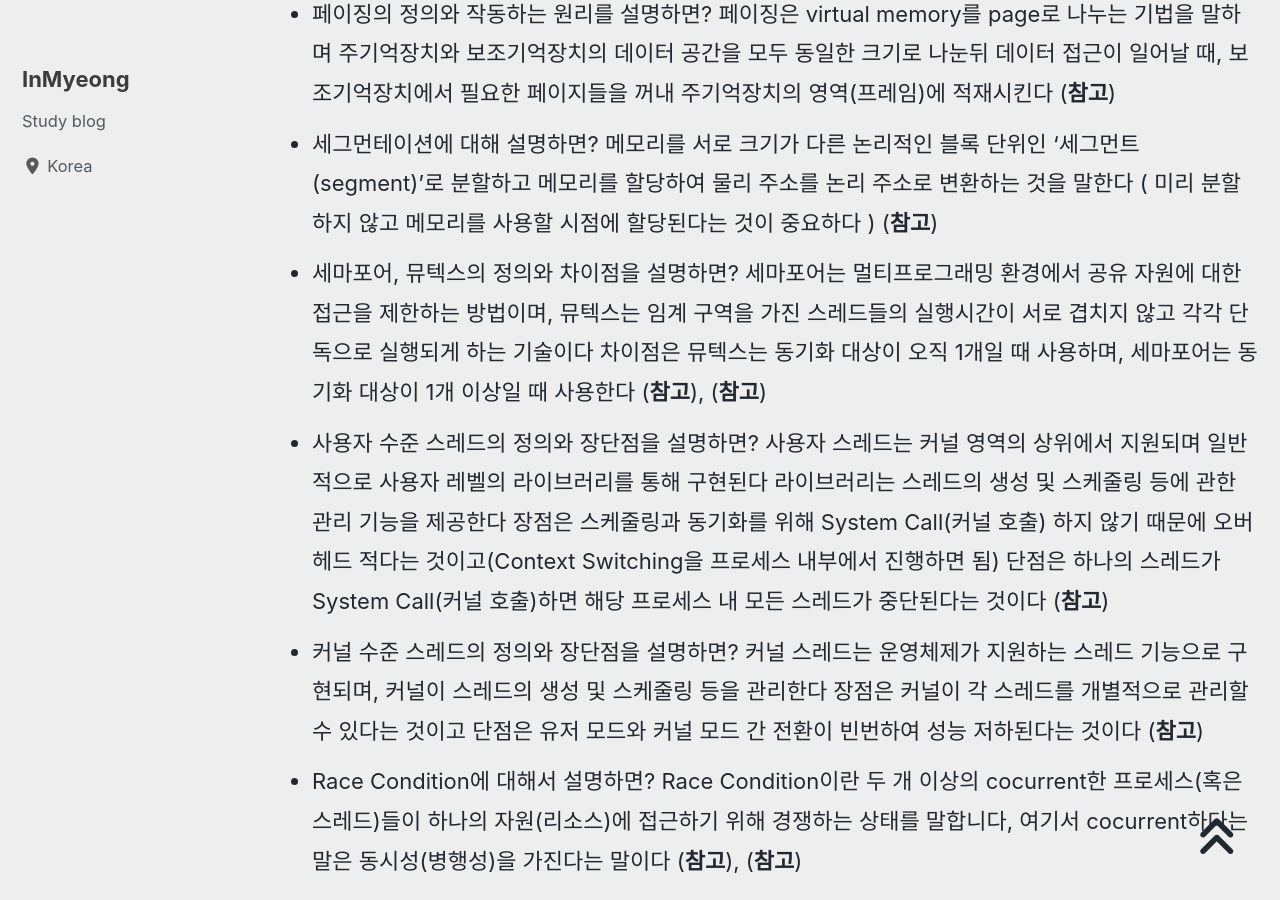
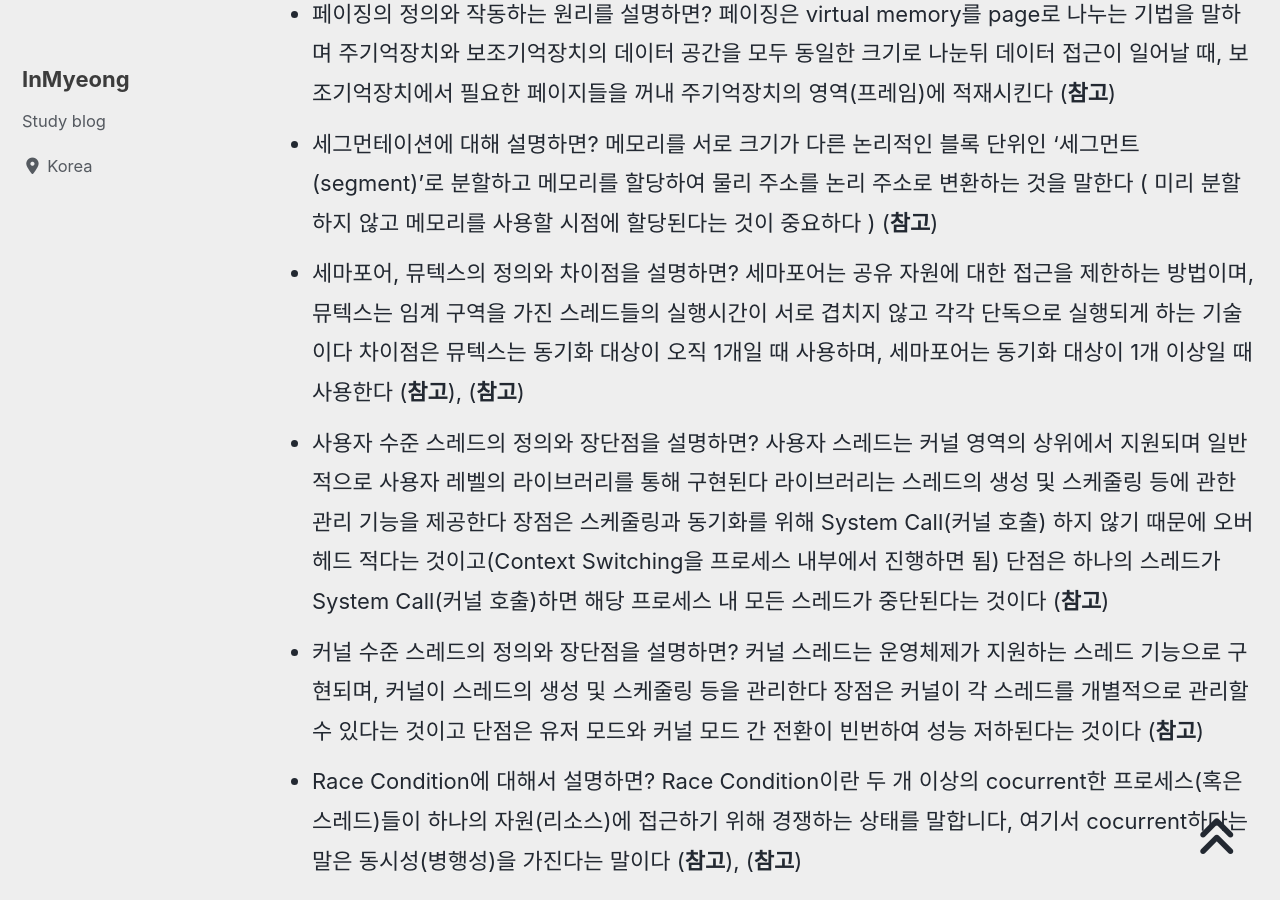
Before and after one commit to devMyeong/devMyeong.github.io, a Jekyll site: the page built from _posts/cs/2022-09-05-블로그-면접준비.md, in a window 1280 px wide and 900 px high, scrolled down 21081 px. Built offline with Jekyll 4.4.1, drawn with Linux system fonts in a browser that asks for light colours; cached includes are drawn as plain includes; nearby versions of some CDN libraries; some web fonts are replaced; comment, search, counter and statistics services are not loaded.

Commit message:
Chore : 세마포어 정의 수정

```diff
--- a/_posts/cs/2022-09-05-블로그-면접준비.md
+++ b/_posts/cs/2022-09-05-블로그-면접준비.md
@@ -196,7 +196,7 @@ last_modified_at: 2022-10-30
 - 가상메모리란? 실제로 프로그램 수행에 필요한 부분만 메모리에 올려놓음으로써 주기억장치의 용량보다 큰 프로세스라도 사용자가 메모리에 올려놓을 수 있게 하는 기법이다 ([**참고**](https://luv-n-interest.tistory.com/1005))
 - 페이징의 정의와 작동하는 원리를 설명하면? 페이징은 virtual memory를 page로 나누는 기법을 말하며 주기억장치와 보조기억장치의 데이터 공간을 모두 동일한 크기로 나눈뒤 데이터 접근이 일어날 때, 보조기억장치에서 필요한 페이지들을 꺼내 주기억장치의 영역(프레임)에 적재시킨다 ([**참고**](https://velog.io/@dd9s2/%EC%9A%B4%EC%98%81%EC%B2%B4%EC%A0%9C-%EA%B0%80%EC%83%81-%EA%B8%B0%EC%96%B5-%EC%9E%A5%EC%B9%98%EC%99%80-%ED%8E%98%EC%9D%B4%EC%A7%95-%EC%84%B8%EA%B7%B8%EB%A9%98%ED%85%8C%EC%9D%B4%EC%85%98-Virtual-Memory-Paging-Segmentation))
 - 세그먼테이션에 대해 설명하면? 메모리를 서로 크기가 다른 논리적인 블록 단위인 '세그먼트(segment)'로 분할하고 메모리를 할당하여 물리 주소를 논리 주소로 변환하는 것을 말한다 ( 미리 분할하지 않고 메모리를 사용할 시점에 할당된다는 것이 중요하다 ) ([**참고**](https://plummmm.tistory.com/356))
-- 세마포어, 뮤텍스의 정의와 차이점을 설명하면? 세마포어는 멀티프로그래밍 환경에서 공유 자원에 대한 접근을 제한하는 방법이며, 뮤텍스는 임계 구역을 가진 스레드들의 실행시간이 서로 겹치지 않고 각각 단독으로 실행되게 하는 기술이다 차이점은 뮤텍스는 동기화 대상이 오직 1개일 때 사용하며, 세마포어는 동기화 대상이 1개 이상일 때 사용한다 ([**참고**](https://gyoogle.dev/blog/computer-science/operating-system/Semaphore%20&%20Mutex.html)), ([**참고**](https://heeonii.tistory.com/14))
+- 세마포어, 뮤텍스의 정의와 차이점을 설명하면? 세마포어는 공유 자원에 대한 접근을 제한하는 방법이며, 뮤텍스는 임계 구역을 가진 스레드들의 실행시간이 서로 겹치지 않고 각각 단독으로 실행되게 하는 기술이다 차이점은 뮤텍스는 동기화 대상이 오직 1개일 때 사용하며, 세마포어는 동기화 대상이 1개 이상일 때 사용한다 ([**참고**](https://gyoogle.dev/blog/computer-science/operating-system/Semaphore%20&%20Mutex.html)), ([**참고**](https://heeonii.tistory.com/14))
 - 사용자 수준 스레드의 정의와 장단점을 설명하면? 사용자 스레드는 커널 영역의 상위에서 지원되며 일반적으로 사용자 레벨의 라이브러리를 통해 구현된다 라이브러리는 스레드의 생성 및 스케줄링 등에 관한 관리 기능을 제공한다 장점은 스케줄링과 동기화를 위해 System Call(커널 호출) 하지 않기 때문에 오버헤드 적다는 것이고(Context Switching을 프로세스 내부에서 진행하면 됨) 단점은 하나의 스레드가 System Call(커널 호출)하면 해당 프로세스 내 모든 스레드가 중단된다는 것이다 ([**참고**](https://kspsd.tistory.com/50))
 - 커널 수준 스레드의 정의와 장단점을 설명하면? 커널 스레드는 운영체제가 지원하는 스레드 기능으로 구현되며, 커널이 스레드의 생성 및 스케줄링 등을 관리한다 장점은 커널이 각 스레드를 개별적으로 관리할 수 있다는 것이고 단점은 유저 모드와 커널 모드 간 전환이 빈번하여 성능 저하된다는 것이다 ([**참고**](https://kspsd.tistory.com/50))
 - Race Condition에 대해서 설명하면? Race Condition이란 두 개 이상의 cocurrent한 프로세스(혹은 스레드)들이 하나의 자원(리소스)에 접근하기 위해 경쟁하는 상태를 말합니다, 여기서 cocurrent하다는 말은 동시성(병행성)을 가진다는 말이다 ([**참고**](https://zangzangs.tistory.com/115)), ([**참고**](https://seamless.tistory.com/42))
```
